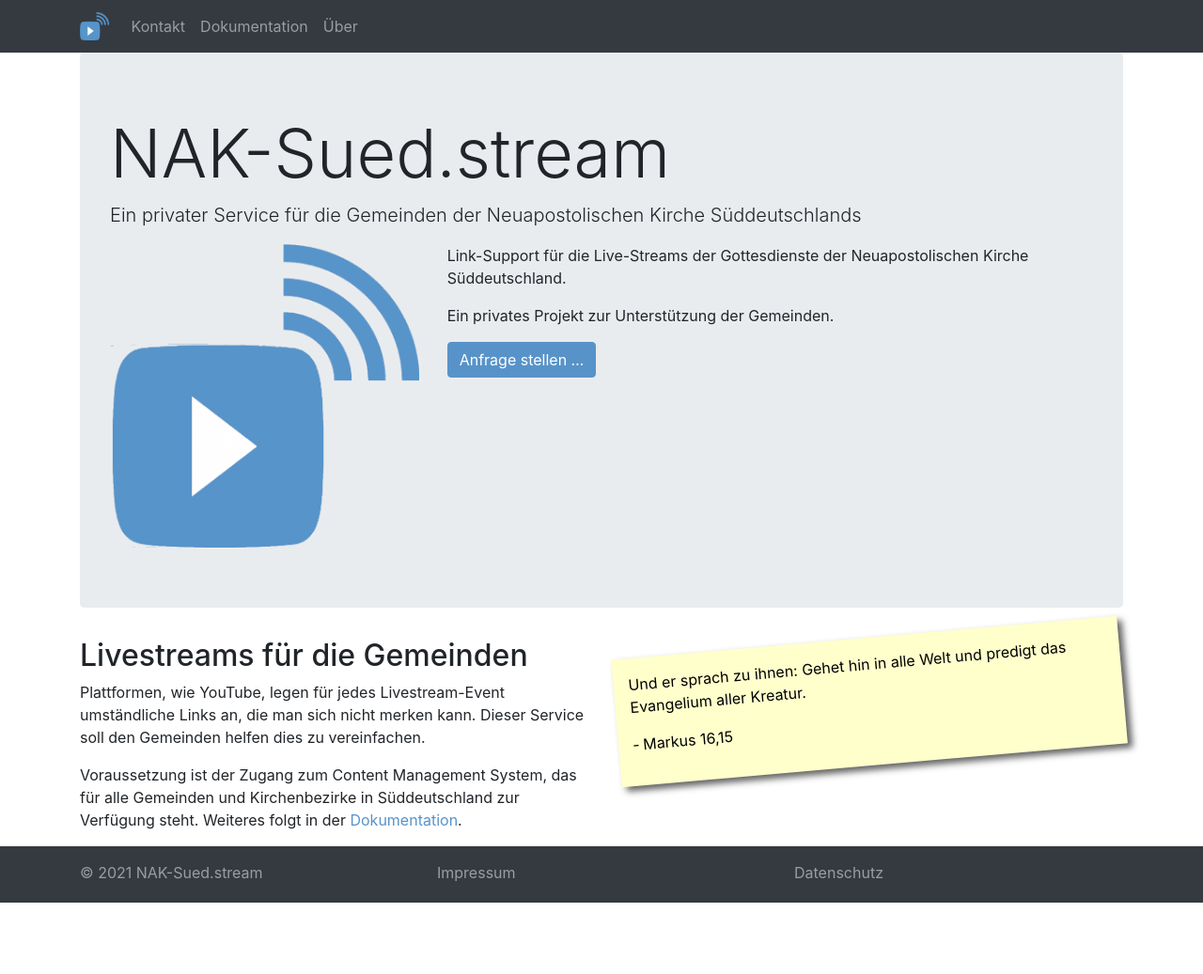
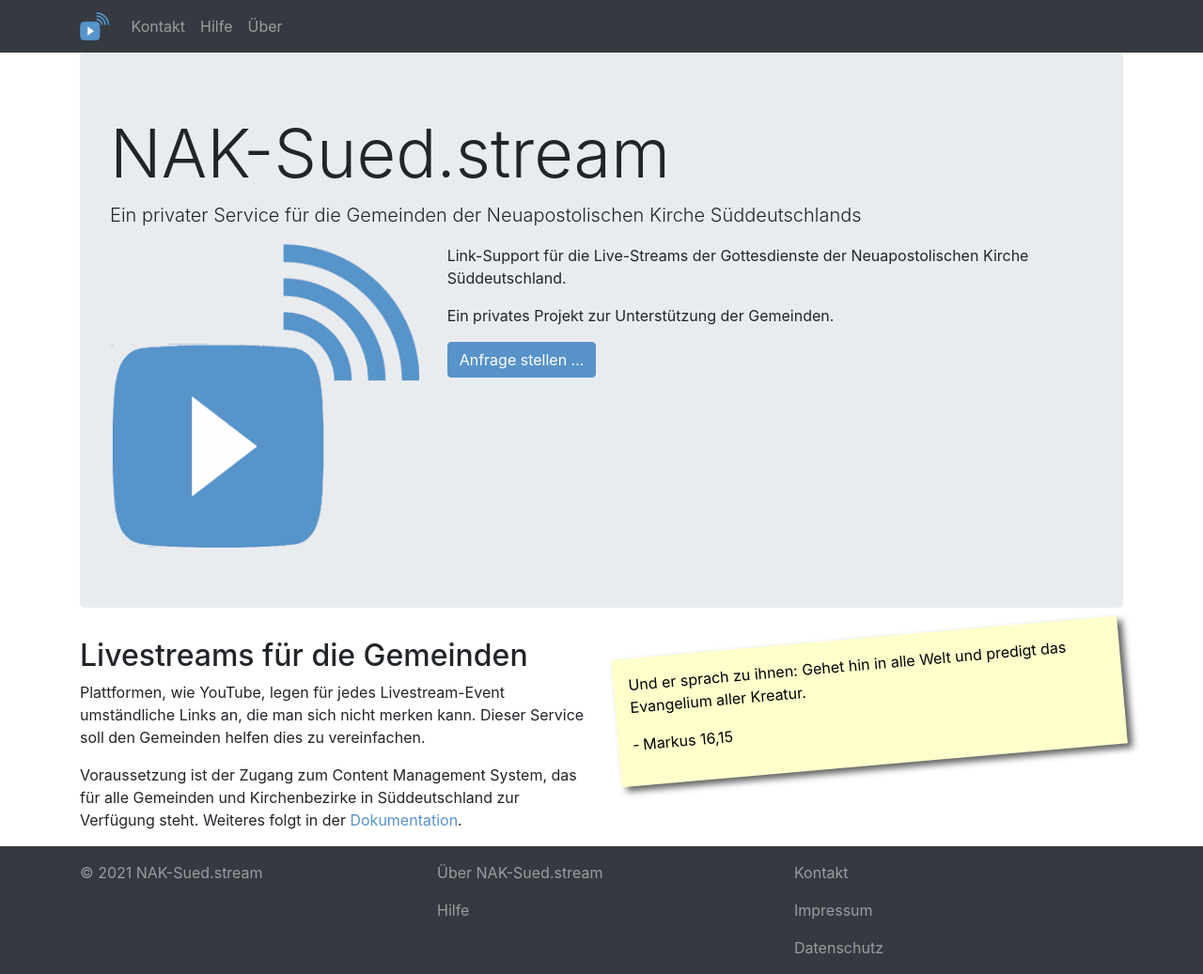
Before and after one commit to stritti/nak-sued.stream, a Vue app: page / in a window 1280 px wide. Shown: the whole page at 94% size. Before the commit the page ends 961 px from the top, so only its background shows below. Built offline with nearby package versions, Linux system fonts and the light colour scheme; what vue-youtube-embed would draw is missing.

Commit message:
Renamed Dokumentation to Hilfe

```diff
--- a/src/components/FooterBar.vue
+++ b/src/components/FooterBar.vue
@@ -13,13 +13,31 @@
           </b-col>
           <b-col>
             <router-link
+              to="/about"
+              class="nav-link"
+            >
+              Über NAK-Sued.stream
+            </router-link>
+            <router-link
+              to="/hilfe"
+              class="nav-link"
+            >
+              Hilfe
+            </router-link>
+          </b-col>
+          <b-col>
+            <router-link
+              to="/kontakt"
+              class="nav-link"
+            >
+              Kontakt
+            </router-link>
+            <router-link
               to="/impessum"
               class="nav-link"
             >
               Impressum
             </router-link>
-          </b-col>
-          <b-col>
             <router-link
               to="/datenschutz"
               class="nav-link"
--- a/src/components/NavBar.vue
+++ b/src/components/NavBar.vue
@@ -26,8 +26,8 @@
           <b-nav-item to="/kontakt">
             Kontakt
           </b-nav-item>
-          <b-nav-item to="/documentation">
-            Dokumentation
+          <b-nav-item to="/hilfe">
+            Hilfe
           </b-nav-item>
           <b-nav-item to="/about">
             Über
--- a/src/router/index.js
+++ b/src/router/index.js
@@ -11,9 +11,9 @@
     component: Home
   },
   {
-    path: '/documentation',
+    path: '/hilfe',
     name: 'Documentation',
-    component: () => import(/* webpackChunkName: "doc" */ '../views/Documentation.vue')
+    component: () => import(/* webpackChunkName: "help" */ '../views/Documentation.vue')
   },
   {
     path: '/requested',
--- a/src/views/Home.vue
+++ b/src/views/Home.vue
@@ -23,7 +23,7 @@
             </p>
             <b-button
               variant="primary"
-              to="/documentation"
+              to="/hilfe"
             >
               Anfrage stellen &hellip;
             </b-button>
@@ -45,7 +45,7 @@
             das für alle Gemeinden und Kirchenbezirke in Süddeutschland
             zur Verfügung steht. Weiteres folgt in der
             <router-link
-              to="/documentation"
+              to="/hilfe"
               v-text="'Dokumentation'"
             />.
           </p>
```
